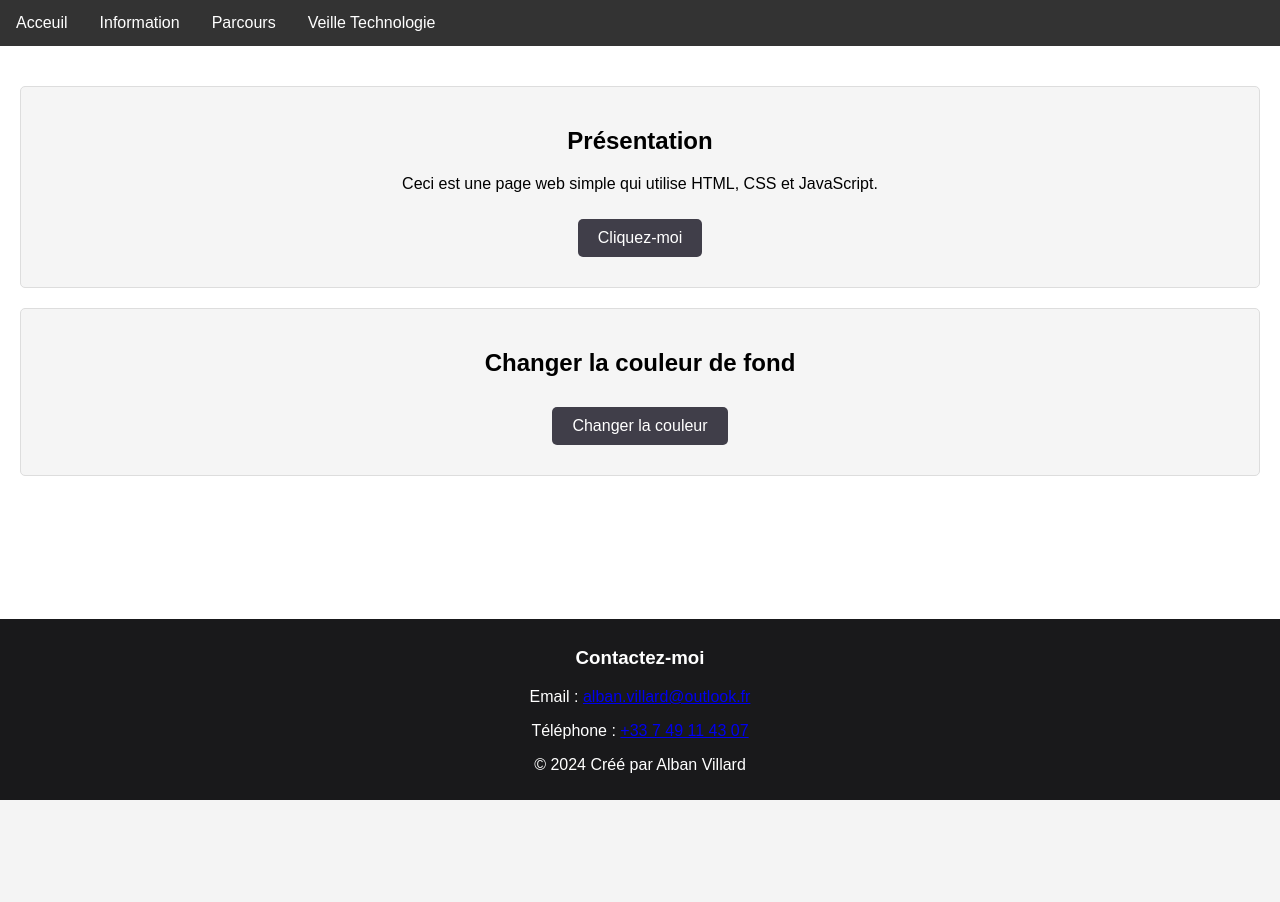
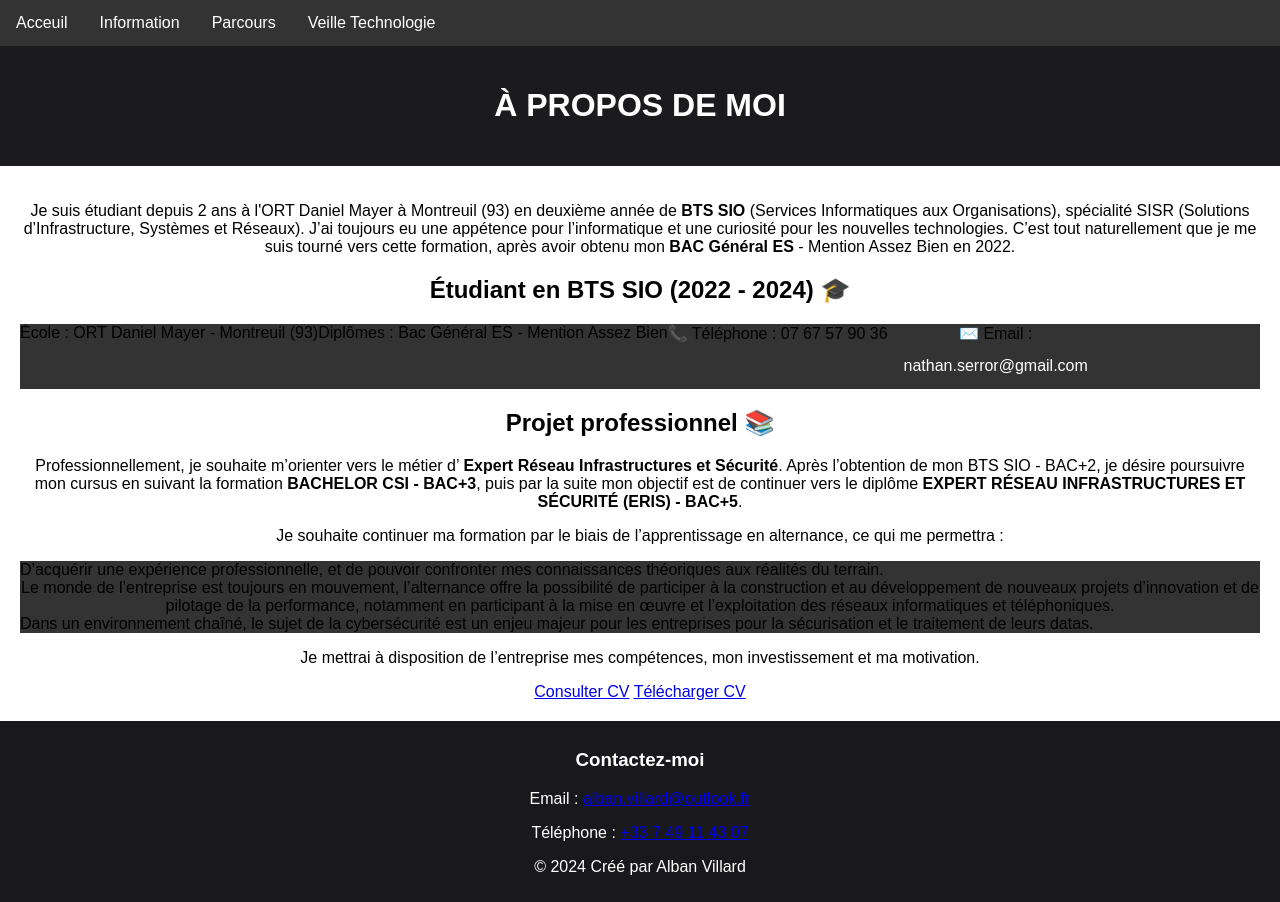
Before and after one commit to albanvillard/portfolio, a PHP site: page /information.html in a window 1280 px wide. Before the commit the page ends 800 px from the top, so only its background shows below. Run offline with PHP 8.4, Linux system fonts and the light colour scheme.

Commit message:
pushmaison

```diff
--- a/information.html
+++ b/information.html
@@ -16,15 +16,58 @@
         </ul>
     </nav>
 
+    <header>
+        <h1>À PROPOS DE MOI</h1>
+    </header>
     <main>
-        <section class="content">
-            <h2>Présentation</h2>
-            <p>Ceci est une page web simple qui utilise HTML, CSS et JavaScript.</p>
-            <button id="alertButton">Cliquez-moi</button>
+        <section>
+            <p>
+                Je suis étudiant depuis 2 ans à l'ORT Daniel Mayer à Montreuil (93) en deuxième année de
+                <strong>BTS SIO</strong> (Services Informatiques aux Organisations), spécialité SISR
+                (Solutions d’Infrastructure, Systèmes et Réseaux).
+                J’ai toujours eu une appétence pour l’informatique et une curiosité pour les nouvelles technologies.
+                C’est tout naturellement que je me suis tourné vers cette formation, après avoir obtenu mon
+                <strong>BAC Général ES</strong> - Mention Assez Bien en 2022.
+            </p>
+            <h2>Étudiant en BTS SIO (2022 - 2024) 🎓</h2>
+            <ul>
+                <li>École : ORT Daniel Mayer - Montreuil (93)</li>
+                <li>Diplômes : Bac Général ES - Mention Assez Bien</li>
+                <li>📞 Téléphone : 07 67 57 90 36</li>
+                <li>✉️ Email : <a href="mailto:nathan.serror@gmail.com">nathan.serror@gmail.com</a></li>
+            </ul>
         </section>
-        <section class="color-changer">
-            <h2>Changer la couleur de fond</h2>
-            <button id="colorButton">Changer la couleur</button>
+
+        <section>
+            <h2>Projet professionnel 📚</h2>
+            <p>
+                Professionnellement, je souhaite m’orienter vers le métier d’
+                <strong>Expert Réseau Infrastructures et Sécurité</strong>.
+                Après l’obtention de mon BTS SIO - BAC+2, je désire poursuivre mon cursus en suivant la formation
+                <strong>BACHELOR CSI - BAC+3</strong>, puis par la suite mon objectif est de continuer vers le diplôme
+                <strong>EXPERT RÉSEAU INFRASTRUCTURES ET SÉCURITÉ (ERIS) - BAC+5</strong>.
+            </p>
+            <p>
+                Je souhaite continuer ma formation par le biais de l’apprentissage en alternance, ce qui me permettra :
+            </p>
+            <ul>
+                <li>D’acquérir une expérience professionnelle, et de pouvoir confronter mes connaissances théoriques aux réalités du terrain.</li>
+                <li>
+                    Le monde de l’entreprise est toujours en mouvement, l’alternance offre la possibilité de participer à la construction et
+                    au développement de nouveaux projets d’innovation et de pilotage de la performance, notamment en participant à la mise en œuvre
+                    et l’exploitation des réseaux informatiques et téléphoniques.
+                </li>
+                <li>
+                    Dans un environnement chaîné, le sujet de la cybersécurité est un enjeu majeur pour les entreprises pour la sécurisation et le traitement de leurs datas.
+                </li>
+            </ul>
+            <p>
+                Je mettrai à disposition de l’entreprise mes compétences, mon investissement et ma motivation.
+            </p>
+            <div class="buttons">
+                <a href="#" class="btn">Consulter CV</a>
+                <a href="#" class="btn">Télécharger CV</a>
+            </div>
         </section>
     </main>
     <footer>
```
Also changed, not shown: index.html (+1 -14 lines), parcours.html (+49 -11 lines), veille.css (+85 -0 lines).
